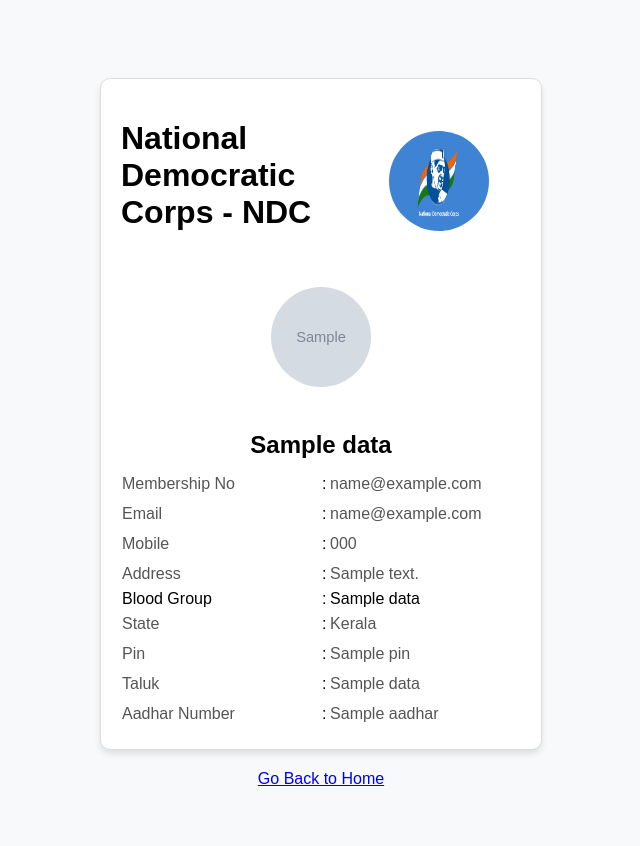
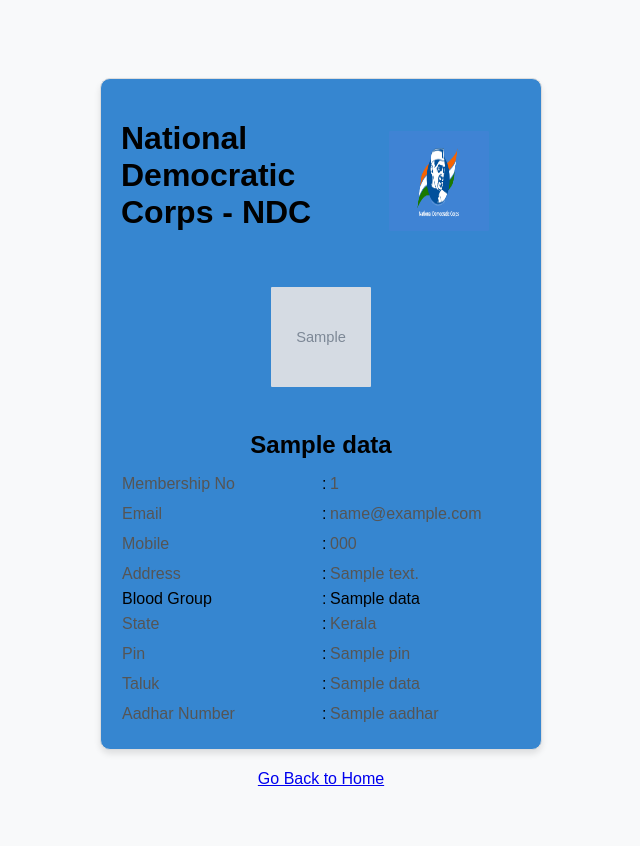
Before and after one commit to majidevelop/CI4-JML-NDC, a CodeIgniter 4 app: the page made by my_project_name/app/Views/member/success.php in a window 1280 px wide. Shown: the whole page, without its empty margins (319-959 px from the left). Run offline with PHP 8.4 and a stand-in for CodeIgniter, Linux system fonts and the light colour scheme; the template is opened without the code that fills it: most values are stand-ins (such as "Sample title", 1, 10 or a date in 2020); grey boxes marked "Sample" are stand-in pictures; some libraries are stand-ins or nearby versions.

Commit message:
color change

```diff
--- a/my_project_name/app/Views/member/success.php
+++ b/my_project_name/app/Views/member/success.php
@@ -12,7 +12,7 @@
             padding: 50px;
         }
         .card {
-            background-color: #fff;
+            background-color: #3686d0;
             border: 1px solid #ddd;
             border-radius: 10px;
             box-shadow: 0 4px 6px rgba(0, 0, 0, 0.1);
@@ -23,7 +23,7 @@
         .card img {
             width: 100px;
             height: 100px;
-            border-radius: 50%;
+            border-radius: 1%;
             margin-bottom: 20px;
         }
         .card h2 {
@@ -76,7 +76,7 @@
                 </td>
                 <td>:</td>
                 <td>
-                <p> <?= esc($data['email']) ?></p>
+                <p> <?= esc($data['membershipID']) ?></p>
 
                 </td>
             </tr>
```
Also changed, not shown: my_project_name/app/Controllers/MemberController.php (+4 -3 lines), my_project_name/public/uploads/1739939611_386f271ce0b166664934.png (added), my_project_name/public/uploads/1739939735_5c9c15d5a9768c81bd01.png (added), my_project_name/public/uploads/1739939785_cd49c59ea0610fb23af3.png (added), my_project_name/public/uploads/1739939938_dcb89191b73f5f3e1d37.png (added), my_project_name/public/uploads/1739939993_52047056291fca6176ed.png (added), my_project_name/public/uploads/1740027340_6e18dabbb26f01e78526.jpg (added).
